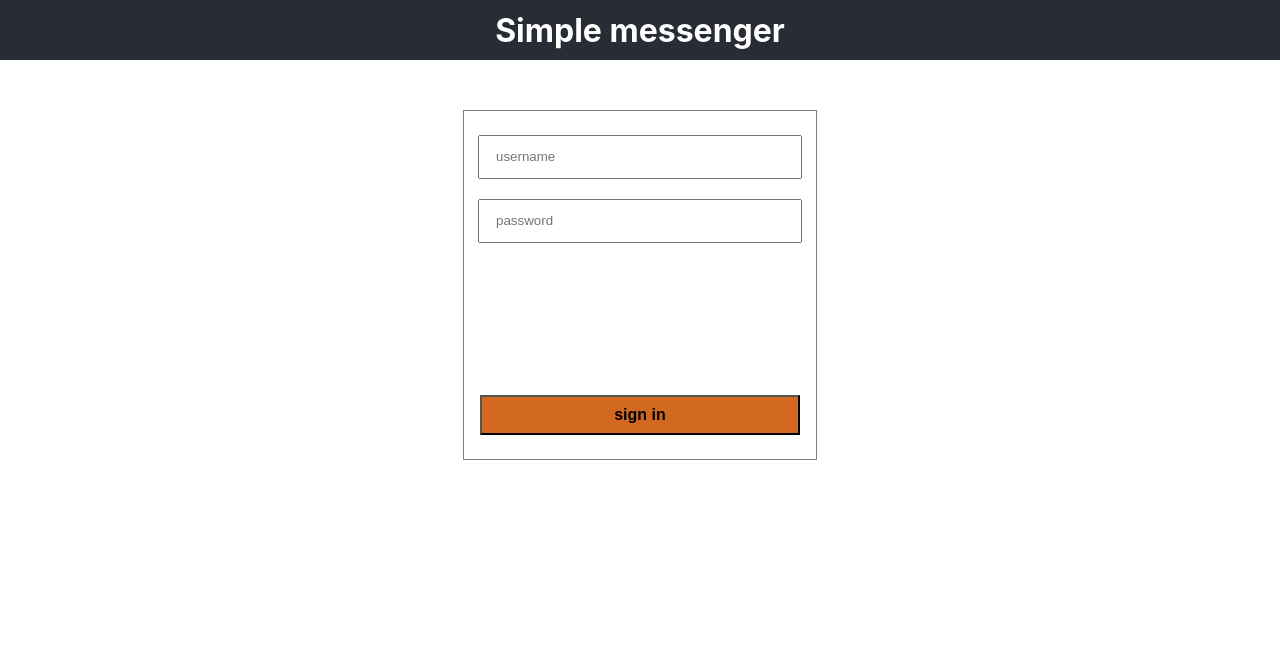
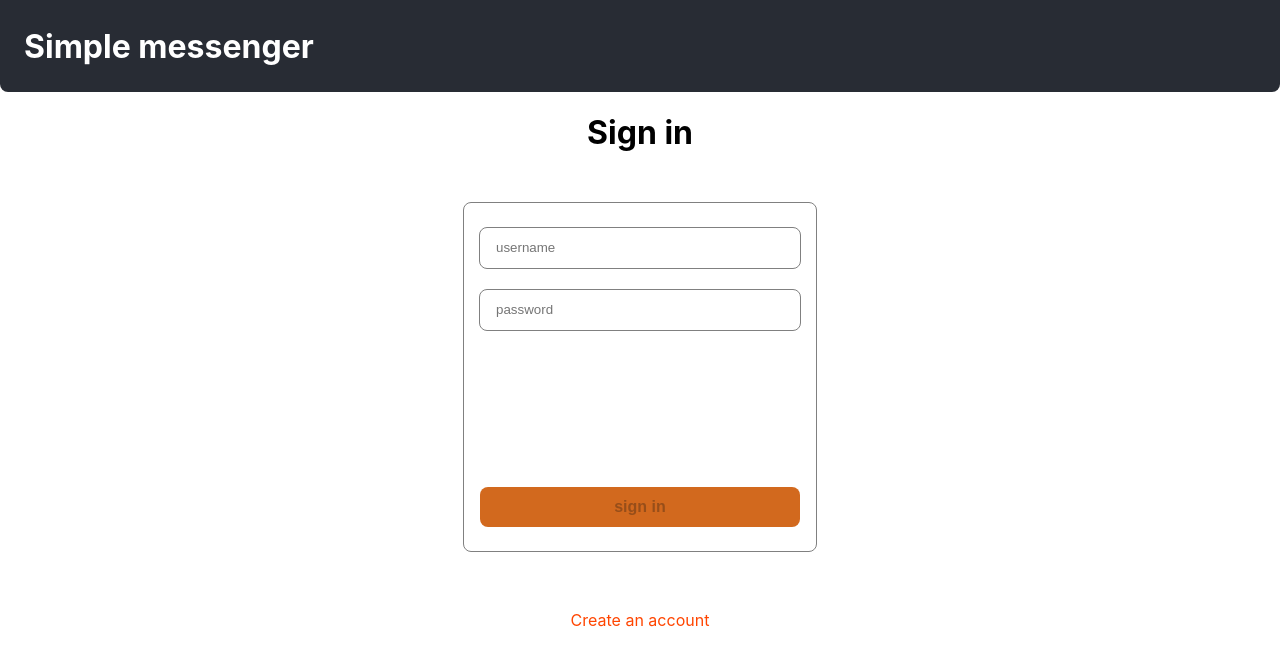
Before and after one commit to hekalotanya/messenger, a React (Create React App) app in the folder frontend/: page /#/sign-in in a window 1280 px wide. Shown: the top 666 px of the page. Built offline with nearby package versions, Linux system fonts and the light colour scheme.

Commit message:
polish sign pages, added users list component

```diff
--- a/frontend/src/App.module.scss
+++ b/frontend/src/App.module.scss
@@ -10,11 +10,13 @@
 }
 
 .appHeader {
+  border-radius: 0 0 8px 8px;
+  padding: 16px 24px;
   background-color: #282c34;
   height: $header-height;
   display: flex;
   align-items: center;
-  justify-content: center;
+  justify-content: space-between;
   font-size: calc(16px);
   color: white;
 }
@@ -24,9 +26,31 @@
 }
 
 .logOutButton {
+  margin-left: 24px;
+  font-size: 16px;
+  background: none;
   display: inline-block;
   justify-self: flex-end;
   color: red;
   border: none;
   padding: 16px 8px;
+  cursor: pointer;
 }
+
+.userInfo {
+  padding: 0 16px;
+  margin-left: auto;
+  border-radius: 4px;
+  display: flex;
+  align-items: center;
+  height: 40px;
+  transform: translateX(20px);
+  color: grey;
+  background-color: papayawhip;
+}
+
+.profileIcon {
+  margin-right: 24px;
+  width: 24px;
+  height: 24px;
+}
--- a/frontend/src/App.tsx
+++ b/frontend/src/App.tsx
@@ -28,8 +28,12 @@ export const App = () => {
       const token = localStorage.getItem('token');
 
       if (token) {
+        console.log('getting user');
         getUser(token)
-          .then(userFromServer => setUser(userFromServer));
+          .then(userFromServer => {
+            setUser(userFromServer);
+            console.log('user setted');
+          });
       }
     }
   });
@@ -43,6 +47,22 @@ export const App = () => {
           </h1>
 
           {user && (
+            <div
+              className={styles.userInfo}
+              title="currently you are logged in as"
+            >
+              <img
+                src="https://www.svgrepo.com/show/60372/profile-user.svg"
+                alt="profile pic"
+                className={styles.profileIcon}
+              />
+              <span>
+                {user.username}
+              </span>
+            </div>
+          )}
+
+          {user && (
             <button
               className={styles.logOutButton}
               type="button"
@@ -51,7 +71,7 @@ export const App = () => {
                 localStorage.removeItem('token');
               }}
             >
-              sign out
+              Log out
             </button>
           )}
         </header>
--- a/frontend/src/components/SignIn/SignIn.module.scss
+++ /dev/null
@@ -1,35 +0,0 @@
-.form {
-  padding: 24px 16px;
-  margin: 50px auto;
-  display: flex;
-  flex-direction: column;
-  align-items: center;
-  width: 25%;
-  height: 300px;
-  border: 1px solid grey;
-}
-
-.input {
-  padding: 0 16px;
-  display: inline-block;
-  width: calc(100% - 32px);
-  line-height: 40px;
-  &:not(:last-of-type) {
-    margin-bottom: 20px;
-  }
-}
-
-.button {
-  margin-top: auto;
-  width: 100%;
-  height: 40px;
-  font-size: 16px;
-  font-weight: bold;
-  background-color: chocolate;
-}
-
-.error {
-  color: red;
-  font-size: 12px;
-  font-weight: bold;
-}
--- a/frontend/src/components/SignIn/SignIn.tsx
+++ b/frontend/src/components/SignIn/SignIn.tsx
@@ -2,10 +2,10 @@ import {
   ChangeEvent, Dispatch, FC,
   FormEvent, SetStateAction, useState,
 } from 'react';
-import { Redirect } from 'react-router-dom';
+import { Redirect, NavLink } from 'react-router-dom';
 import { signIn } from '../../helpers/sign-in';
 import { UserType } from '../../typedefs/User';
-import styles from './SignIn.module.scss';
+import styles from '../SignUp/SignUp.module.scss';
 
 interface Props {
   user: null | UserType
@@ -42,9 +42,6 @@ export const SignIn: FC<Props> = ({ user, setUser }) => {
     if (username.trim() && password.trim()) {
       userFromServer = await signIn(username, password);
 
-      // eslint-disable-next-line
-      console.log(userFromServer);
-
       if (!Object.keys(userFromServer).length) {
         setError(true);
         setState({
@@ -55,17 +52,19 @@ export const SignIn: FC<Props> = ({ user, setUser }) => {
         return;
       }
 
-      setUser(userFromServer);
-      localStorage.setItem('token', userFromServer.token);
       setState({
         username: '',
         password: '',
       });
+
+      localStorage.setItem('token', userFromServer.token);
+      setUser(userFromServer);
     }
   };
 
   return (
-    <main>
+    <main className={styles.container}>
+      <h1>Sign in</h1>
       <form
         className={styles.form}
         onSubmit={handleSubmit}
@@ -93,10 +92,18 @@ export const SignIn: FC<Props> = ({ user, setUser }) => {
         <button
           className={styles.button}
           type="submit"
+          disabled={!state.password.trim() || !state.username.trim()}
         >
           sign in
         </button>
       </form>
+
+      <NavLink
+        className={styles.link}
+        to="/sign-up"
+      >
+        Create an account
+      </NavLink>
       {user && <Redirect to="/users" />}
     </main>
   );
--- a/frontend/src/components/SignUp/SignUp.module.scss
+++ b/frontend/src/components/SignUp/SignUp.module.scss
@@ -1,3 +1,7 @@
+.container {
+  text-align: center;
+}
+
 .form {
   padding: 24px 16px;
   margin: 50px auto;
@@ -7,9 +11,12 @@
   width: 25%;
   height: 300px;
   border: 1px solid grey;
+  border-radius: 8px;
 }
 
 .input {
+  border-radius: 8px;
+  border: 1px solid grey;
   padding: 0 16px;
   display: inline-block;
   width: calc(100% - 32px);
@@ -20,6 +27,8 @@
 }
 
 .button {
+  border: none;
+  border-radius: 8px;
   margin-top: auto;
   width: 100%;
   height: 40px;
@@ -33,3 +42,10 @@
   font-size: 12px;
   font-weight: bold;
 }
+
+.link {
+  color: orangered;
+  display: inline-block;
+  text-decoration: none;
+  padding: 8px 0;
+}
--- a/frontend/src/components/SignUp/SignUp.tsx
+++ b/frontend/src/components/SignUp/SignUp.tsx
@@ -2,7 +2,7 @@ import {
   ChangeEvent, Dispatch, FC,
   FormEvent, SetStateAction, useState,
 } from 'react';
-import { Redirect } from 'react-router-dom';
+import { Redirect, NavLink } from 'react-router-dom';
 import { signUp } from '../../helpers/sign-up';
 import { UserType } from '../../typedefs/User';
 import styles from './SignUp.module.scss';
@@ -52,17 +52,19 @@ export const SignUp: FC<Props> = ({ user, setUser }) => {
         return;
       }
 
-      setUser(userFromServer);
-      localStorage.setItem('token', userFromServer.token);
       setState({
         username: '',
         password: '',
       });
+
+      localStorage.setItem('token', userFromServer.token);
+      setUser(userFromServer);
     }
   };
 
   return (
-    <main>
+    <main className={styles.container}>
+      <h1>Sign up</h1>
       <form
         className={styles.form}
         onSubmit={handleSubmit}
@@ -90,10 +92,18 @@ export const SignUp: FC<Props> = ({ user, setUser }) => {
         <button
           className={styles.button}
           type="submit"
+          disabled={!state.password.trim() || !state.username.trim()}
         >
           sign up
         </button>
       </form>
+
+      <NavLink
+        className={styles.link}
+        to="/sign-in"
+      >
+        Have an account?
+      </NavLink>
       {user && <Redirect to="/users" />}
     </main>
   );
--- /dev/null
+++ b/frontend/src/components/UsersList/index.ts
@@ -0,0 +1 @@
+export * from './UsersList';
```
Also changed, not shown: frontend/src/components/UsersList/UsersList.tsx (added, +36 -0 lines), frontend/src/helpers/getUsers.ts (added, +7 -0 lines), frontend/.eslintrc.js, 1 other file (tests, documents, lock files or other folders).
